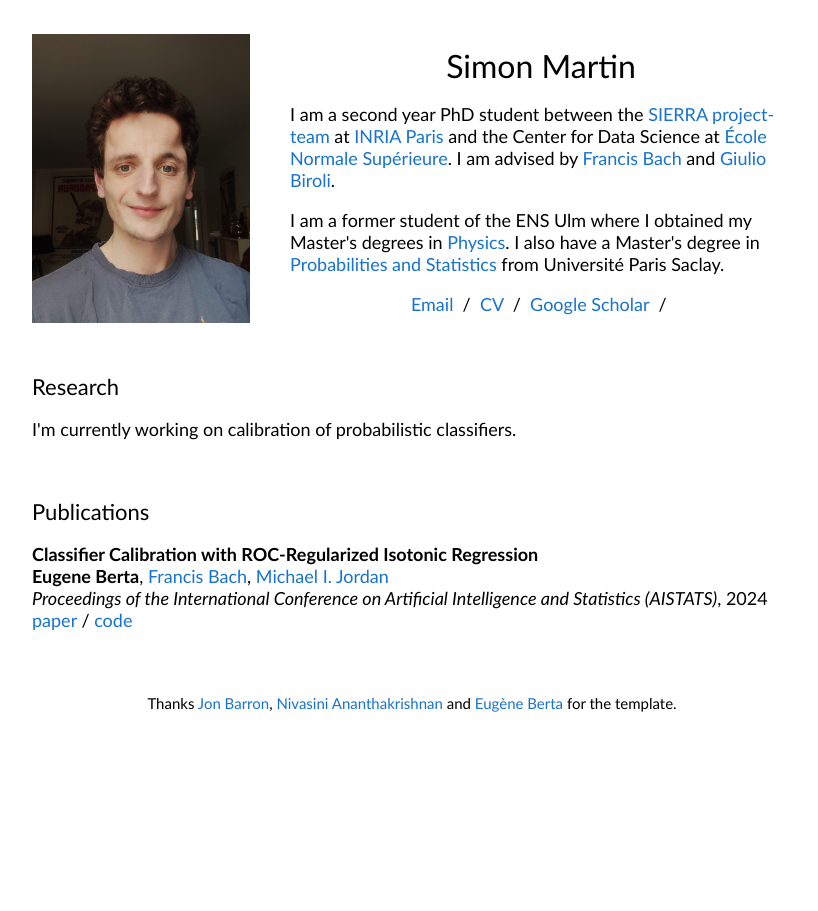
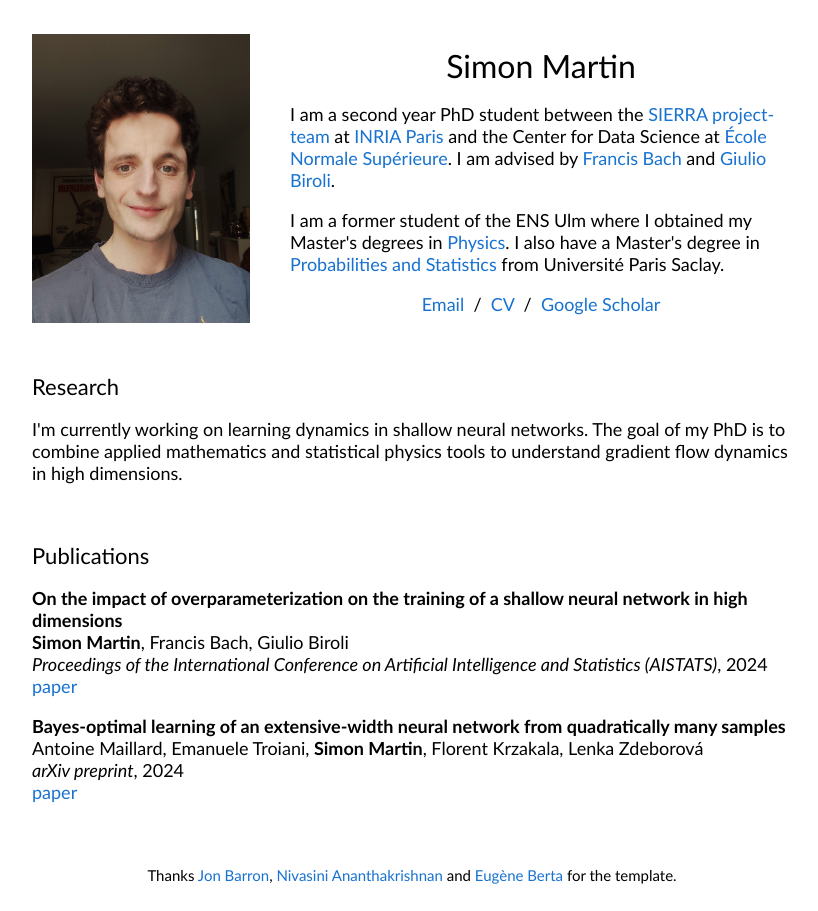
Before and after one commit to simonmartin15/simonmartin15.github.io, a plain HTML site: page index.html in a window 1280 px wide. Shown: the whole page, without its empty margins (228-1046 px from the left). Before the commit the page ends 800 px from the top, so only its background shows below. Drawn offline with Linux system fonts and the light colour scheme.

Commit message:
Update index.html

```diff
--- a/index.html
+++ b/index.html
@@ -34,7 +34,7 @@
                 <a href="mailto:smartin@di.ens.fr">Email</a> &nbsp/&nbsp
                 <a href="CV.pdf">CV</a> &nbsp/&nbsp
                 <!-- <a href="data/JonBarron-bio.txt">Bio</a> &nbsp/&nbsp -->
-                <a href="https://scholar.google.com/citations?user=LDIy_70AAAAJ&hl=en">Google Scholar</a> &nbsp/&nbsp
+                <a href="https://scholar.google.com/citations?user=LDIy_70AAAAJ&hl=en">Google Scholar</a>
                 <!-- <a href="https://twitter.com/jon_barron">Twitter</a> &nbsp/&nbsp -->
               </p>
             </td>
@@ -47,7 +47,7 @@
             <td style="padding:20px;width:100%;vertical-align:middle">
               <heading>Research</heading>
               <p>
-                I'm currently working on calibration of probabilistic classifiers.
+         	I'm currently working on learning dynamics in shallow neural networks. The goal of my PhD is to combine applied mathematics and statistical physics tools to understand gradient flow dynamics in high dimensions.
               </p>
             </td>
           </tr>
@@ -60,16 +60,23 @@
             <td style="padding:20px;width:75%;vertical-align:middle">
               <heading>Publications</heading>
               <p></p>
-              <papertitle>Classifier Calibration with ROC-Regularized Isotonic Regression</papertitle>
+              <papertitle>On the impact of overparameterization on the training of a shallow neural network in high dimensions</papertitle>
               <br>
-              <strong>Eugene Berta</strong>,
-              <a href="https://www.di.ens.fr/~fbach/">Francis Bach</a>,
-              <a href="https://people.eecs.berkeley.edu/~jordan/">Michael I. Jordan</a>
+              <strong>Simon Martin</strong>,
+              Francis Bach, Giulio Biroli
               <br>
               <em>Proceedings of the International Conference on Artificial Intelligence and Statistics (AISTATS)</em>, 2024
               <br>
-              <a href="https://proceedings.mlr.press/v238/berta24a.html">paper</a> /
-              <a href="https://github.com/eugeneberta/Calibration-ROC-IR">code</a>
+              <a href="https://proceedings.mlr.press/v238/martin24a.html">paper</a>
+
+	      <p></p>
+	      <papertitle>Bayes-optimal learning of an extensive-width neural network from quadratically many samples</papertitle>
+              <br>
+              Antoine Maillard, Emanuele Troiani, <strong>Simon Martin</strong>, Florent Krzakala, Lenka Zdeborová
+              <br>
+              <em>arXiv preprint</em>, 2024
+              <br>
+              <a href="https://arxiv.org/abs/2408.03733">paper</a>
             </td>
           </tr>
 
```
